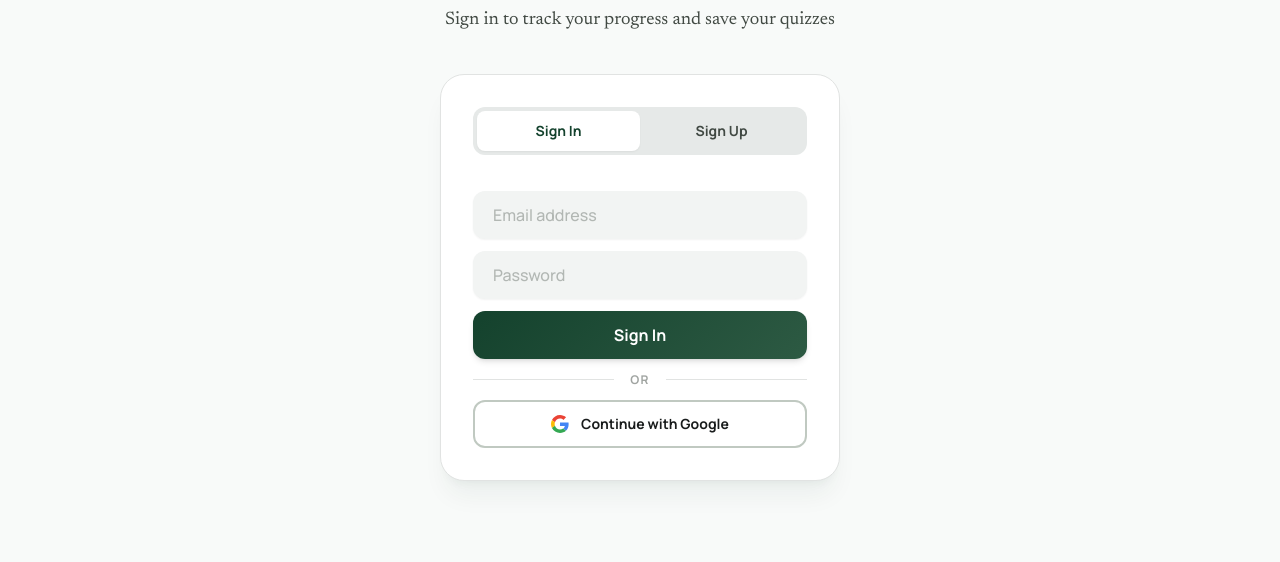
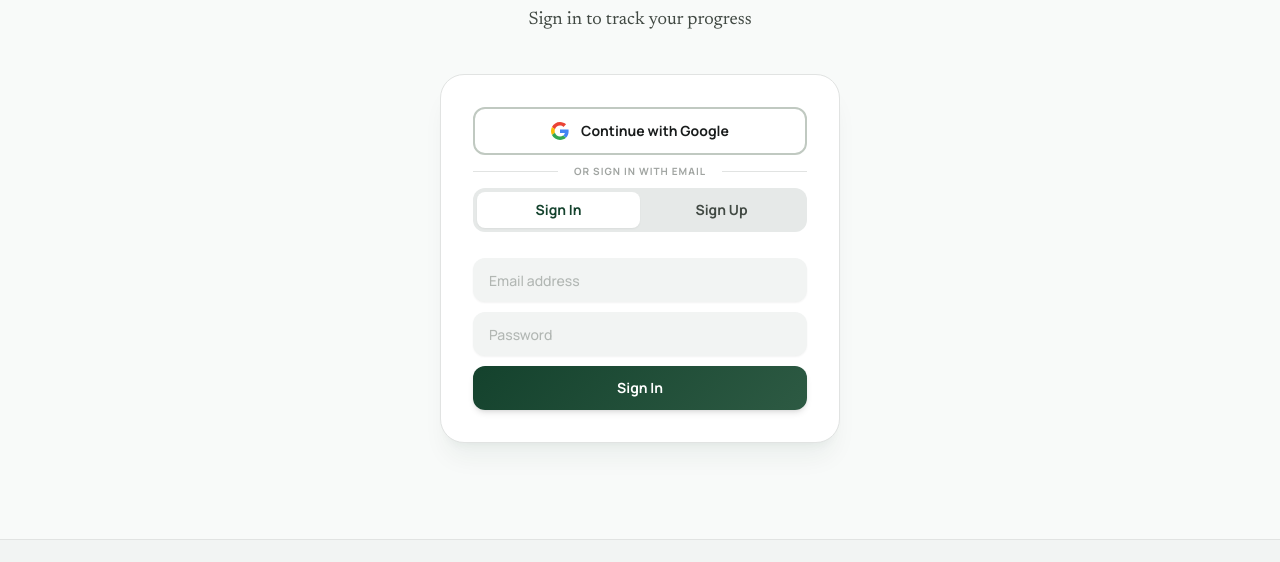
Before and after one commit to naveenvenk17/TNTET-prep-website, a website: page public/index.html in a window 1280 px wide. Shown: the part 238-800 px from the top of the page. Drawn offline with nearby package versions, Linux system fonts and the light colour scheme; no server answers.

Commit message:
move up in login page

```diff
--- a/public/index.html
+++ b/public/index.html
@@ -108,40 +108,41 @@
     </nav>
 
     <!-- Auth Screen -->
-    <section id="view-auth" class="no-print pt-32 pb-24 px-6 max-w-md mx-auto w-full flex-grow">
-        <div class="text-center mb-10">
-            <span class="material-symbols-outlined text-primary text-5xl mb-4">school</span>
-            <h1 class="font-headline text-4xl font-black tracking-tighter text-on-surface mb-3">Welcome to TNTET Ace</h1>
-            <p class="text-on-surface-variant font-body text-lg">Sign in to track your progress and save your quizzes</p>
+    <section id="view-auth" class="no-print pt-20 md:pt-32 pb-12 md:pb-24 px-4 md:px-6 max-w-md mx-auto w-full flex-grow">
+        <div class="text-center mb-5 md:mb-10">
+            <span class="material-symbols-outlined text-primary text-3xl md:text-5xl mb-2 md:mb-4">school</span>
+            <h1 class="font-headline text-2xl md:text-4xl font-black tracking-tighter text-on-surface mb-1 md:mb-3">Welcome to TNTET Ace</h1>
+            <p class="text-on-surface-variant font-body text-sm md:text-lg">Sign in to track your progress</p>
         </div>
-        <div class="bg-surface-container-lowest p-8 rounded-3xl shadow-xl shadow-primary/5 border border-surface-variant">
-            <div class="flex mb-6 bg-surface-container-high rounded-xl p-1">
-                <button id="auth-tab-login" class="flex-1 py-2.5 rounded-lg text-sm font-headline font-bold transition-all bg-surface-container-lowest text-primary shadow-sm">Sign In</button>
-                <button id="auth-tab-signup" class="flex-1 py-2.5 rounded-lg text-sm font-headline font-bold transition-all text-on-surface-variant hover:text-primary">Sign Up</button>
+        <div class="bg-surface-container-lowest p-5 md:p-8 rounded-2xl md:rounded-3xl shadow-xl shadow-primary/5 border border-surface-variant">
+            <!-- Google Sign-In first on mobile -->
+            <button id="btn-google-signin" class="w-full h-11 md:h-12 bg-surface-container-lowest border-2 border-outline-variant text-on-surface rounded-xl font-headline font-bold text-sm hover:bg-surface-container-low active:scale-95 transition-all flex items-center justify-center gap-3 mb-4">
+                <svg width="18" height="18" viewBox="0 0 48 48"><path fill="#EA4335" d="M24 9.5c3.54 0 6.71 1.22 9.21 3.6l6.85-6.85C35.9 2.38 30.47 0 24 0 14.62 0 6.51 5.38 2.56 13.22l7.98 6.19C12.43 13.72 17.74 9.5 24 9.5z"/><path fill="#4285F4" d="M46.98 24.55c0-1.57-.15-3.09-.38-4.55H24v9.02h12.94c-.58 2.96-2.26 5.48-4.78 7.18l7.73 6c4.51-4.18 7.09-10.36 7.09-17.65z"/><path fill="#FBBC05" d="M10.53 28.59c-.48-1.45-.76-2.99-.76-4.59s.27-3.14.76-4.59l-7.98-6.19C.92 16.46 0 20.12 0 24c0 3.88.92 7.54 2.56 10.78l7.97-6.19z"/><path fill="#34A853" d="M24 48c6.48 0 11.93-2.13 15.89-5.81l-7.73-6c-2.15 1.45-4.92 2.3-8.16 2.3-6.26 0-11.57-4.22-13.47-9.91l-7.98 6.19C6.51 42.62 14.62 48 24 48z"/></svg>
+                Continue with Google
+            </button>
+
+            <div class="relative flex items-center justify-center my-4">
+                <div class="border-t border-surface-variant w-full"></div>
+                <span class="bg-surface-container-lowest px-4 text-[10px] font-headline font-bold text-on-surface-variant/50 uppercase tracking-widest absolute">or sign in with email</span>
             </div>
 
-            <div id="auth-error" class="hidden mb-4 p-3 rounded-xl bg-error-container/50 text-error text-center text-sm font-headline font-bold"></div>
+            <div class="flex mb-4 bg-surface-container-high rounded-xl p-1">
+                <button id="auth-tab-login" class="flex-1 py-2 rounded-lg text-sm font-headline font-bold transition-all bg-surface-container-lowest text-primary shadow-sm">Sign In</button>
+                <button id="auth-tab-signup" class="flex-1 py-2 rounded-lg text-sm font-headline font-bold transition-all text-on-surface-variant hover:text-primary">Sign Up</button>
+            </div>
 
-            <div class="space-y-3 mb-5">
+            <div id="auth-error" class="hidden mb-3 p-3 rounded-xl bg-error-container/50 text-error text-center text-sm font-headline font-bold"></div>
+
+            <div class="space-y-2.5">
                 <div id="auth-name-field" class="hidden">
-                    <input type="text" id="auth-name" class="w-full h-12 px-5 rounded-xl bg-surface-container-low border-none shadow-sm focus:ring-2 focus:ring-primary/20 transition-all outline-none font-headline font-medium placeholder:text-outline/50" placeholder="Full Name">
+                    <input type="text" id="auth-name" class="w-full h-11 px-4 rounded-xl bg-surface-container-low border-none shadow-sm focus:ring-2 focus:ring-primary/20 transition-all outline-none font-headline font-medium text-sm placeholder:text-outline/50" placeholder="Full Name">
                 </div>
-                <input type="email" id="auth-email" class="w-full h-12 px-5 rounded-xl bg-surface-container-low border-none shadow-sm focus:ring-2 focus:ring-primary/20 transition-all outline-none font-headline font-medium placeholder:text-outline/50" placeholder="Email address">
-                <input type="password" id="auth-password" class="w-full h-12 px-5 rounded-xl bg-surface-container-low border-none shadow-sm focus:ring-2 focus:ring-primary/20 transition-all outline-none font-headline font-medium placeholder:text-outline/50" placeholder="Password">
-                <button id="btn-auth-submit" class="w-full h-12 bg-gradient-primary text-white rounded-xl font-headline font-bold text-base shadow-md hover:shadow-xl hover:shadow-primary/20 active:scale-95 transition-all flex items-center justify-center gap-2">
+                <input type="email" id="auth-email" class="w-full h-11 px-4 rounded-xl bg-surface-container-low border-none shadow-sm focus:ring-2 focus:ring-primary/20 transition-all outline-none font-headline font-medium text-sm placeholder:text-outline/50" placeholder="Email address">
+                <input type="password" id="auth-password" class="w-full h-11 px-4 rounded-xl bg-surface-container-low border-none shadow-sm focus:ring-2 focus:ring-primary/20 transition-all outline-none font-headline font-medium text-sm placeholder:text-outline/50" placeholder="Password">
+                <button id="btn-auth-submit" class="w-full h-11 bg-gradient-primary text-white rounded-xl font-headline font-bold text-sm shadow-md hover:shadow-xl hover:shadow-primary/20 active:scale-95 transition-all flex items-center justify-center gap-2">
                     Sign In
                 </button>
             </div>
-
-            <div class="relative flex items-center justify-center my-5">
-                <div class="border-t border-surface-variant w-full"></div>
-                <span class="bg-surface-container-lowest px-4 text-xs font-headline font-bold text-on-surface-variant/50 uppercase tracking-widest absolute">or</span>
-            </div>
-
-            <button id="btn-google-signin" class="w-full h-12 bg-surface-container-lowest border-2 border-outline-variant text-on-surface rounded-xl font-headline font-bold text-sm hover:bg-surface-container-low active:scale-95 transition-all flex items-center justify-center gap-3">
-                <svg width="18" height="18" viewBox="0 0 48 48"><path fill="#EA4335" d="M24 9.5c3.54 0 6.71 1.22 9.21 3.6l6.85-6.85C35.9 2.38 30.47 0 24 0 14.62 0 6.51 5.38 2.56 13.22l7.98 6.19C12.43 13.72 17.74 9.5 24 9.5z"/><path fill="#4285F4" d="M46.98 24.55c0-1.57-.15-3.09-.38-4.55H24v9.02h12.94c-.58 2.96-2.26 5.48-4.78 7.18l7.73 6c4.51-4.18 7.09-10.36 7.09-17.65z"/><path fill="#FBBC05" d="M10.53 28.59c-.48-1.45-.76-2.99-.76-4.59s.27-3.14.76-4.59l-7.98-6.19C.92 16.46 0 20.12 0 24c0 3.88.92 7.54 2.56 10.78l7.97-6.19z"/><path fill="#34A853" d="M24 48c6.48 0 11.93-2.13 15.89-5.81l-7.73-6c-2.15 1.45-4.92 2.3-8.16 2.3-6.26 0-11.57-4.22-13.47-9.91l-7.98 6.19C6.51 42.62 14.62 48 24 48z"/></svg>
-                Continue with Google
-            </button>
         </div>
     </section>
 
```
